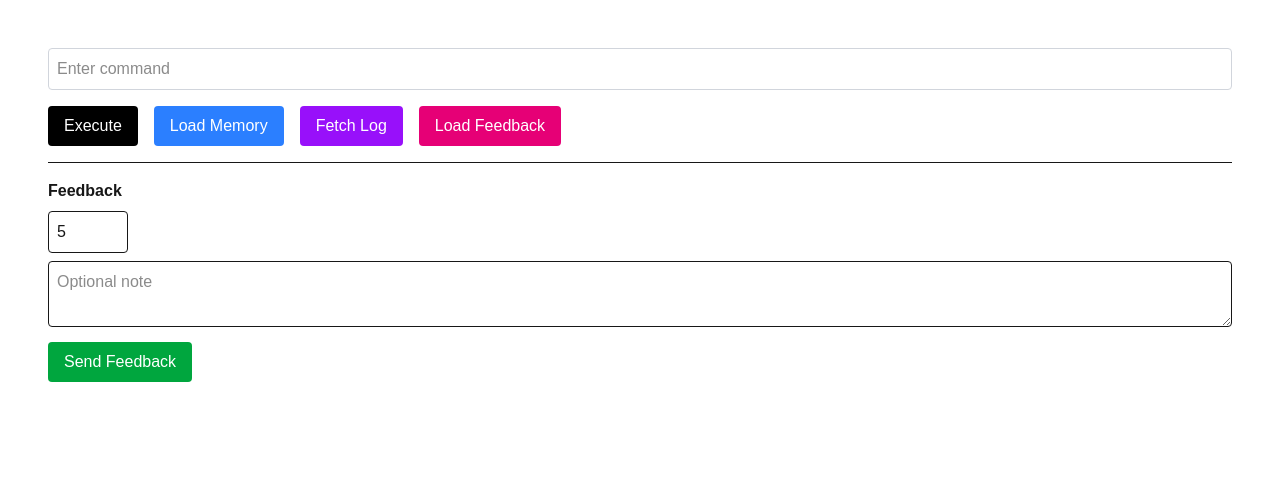
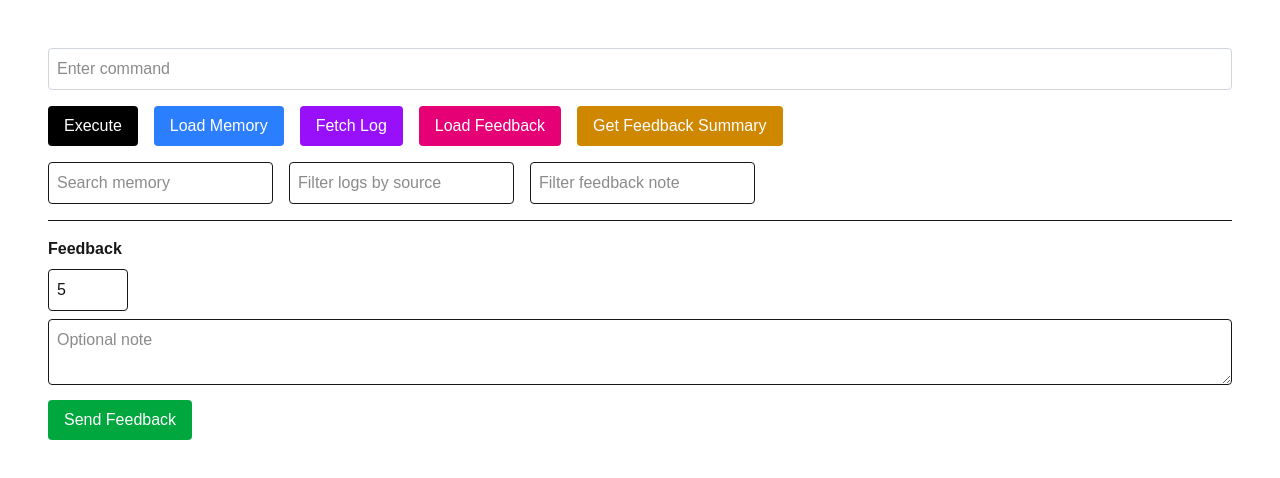
Before and after one commit to MastyBoy/vaultmind-ui, a Next.js app: page / in a window 1280 px wide. Shown: the top 478 px of the page. Built offline with nearby package versions, Linux system fonts and the light colour scheme.

Commit message:
Enhance: filters and summary fetch for feedback, logs, memory

```diff
--- a/src/components/CommandInput.tsx
+++ b/src/components/CommandInput.tsx
@@ -29,8 +29,14 @@ export default function CommandInput() {
   const [memory, setMemory] = useState<MemoryEntry[]>([]);
   const [logs, setLogs] = useState<LogEntry[]>([]);
   const [feedback, setFeedback] = useState<FeedbackEntry[]>([]);
+  const [summary, setSummary] = useState<any>(null);
+
   const [rating, setRating] = useState<number>(5);
   const [note, setNote] = useState<string>("");
+
+  const [searchMemory, setSearchMemory] = useState("");
+  const [logSource, setLogSource] = useState("");
+  const [feedbackFilterNote, setFeedbackFilterNote] = useState("");
 
   const API = "https://vaultmind-backend.onrender.com";
 
@@ -45,21 +51,41 @@ export default function CommandInput() {
   };
 
   const fetchMemory = async () => {
-    const res = await fetch(`${API}/memory`);
+    const params = new URLSearchParams({
+      limit: "100",
+      offset: "0",
+      search: searchMemory,
+    });
+    const res = await fetch(`${API}/memory?${params}`);
     const data = await res.json();
     setMemory(data);
   };
 
   const fetchLog = async () => {
-    const res = await fetch(`${API}/log`);
+    const params = new URLSearchParams({
+      limit: "100",
+      offset: "0",
+    });
+    if (logSource) params.append("source", logSource);
+    const res = await fetch(`${API}/log?${params}`);
     const data = await res.json();
     setLogs(data);
   };
 
   const fetchFeedback = async () => {
-    const res = await fetch(`${API}/feedback`);
+    const params = new URLSearchParams({
+      limit: "100",
+    });
+    if (feedbackFilterNote) params.append("note_contains", feedbackFilterNote);
+    const res = await fetch(`${API}/feedback?${params}`);
     const data = await res.json();
     setFeedback(data);
+  };
+
+  const fetchFeedbackSummary = async () => {
+    const res = await fetch(`${API}/feedback_summary`);
+    const data = await res.json();
+    setSummary(data);
   };
 
   const sendFeedback = async () => {
@@ -101,6 +127,30 @@ export default function CommandInput() {
         <button className="bg-pink-600 text-white px-4 py-2 rounded" onClick={fetchFeedback}>
           Load Feedback
         </button>
+        <button className="bg-yellow-600 text-white px-4 py-2 rounded" onClick={fetchFeedbackSummary}>
+          Get Feedback Summary
+        </button>
+      </div>
+
+      <div className="flex gap-4 flex-wrap">
+        <input
+          className="p-2 border rounded"
+          placeholder="Search memory"
+          value={searchMemory}
+          onChange={(e) => setSearchMemory(e.target.value)}
+        />
+        <input
+          className="p-2 border rounded"
+          placeholder="Filter logs by source"
+          value={logSource}
+          onChange={(e) => setLogSource(e.target.value)}
+        />
+        <input
+          className="p-2 border rounded"
+          placeholder="Filter feedback note"
+          value={feedbackFilterNote}
+          onChange={(e) => setFeedbackFilterNote(e.target.value)}
+        />
       </div>
 
       {output && (
@@ -153,6 +203,13 @@ export default function CommandInput() {
           <pre className="text-sm whitespace-pre-wrap">{JSON.stringify(feedback, null, 2)}</pre>
         </div>
       )}
+
+      {summary && (
+        <div className="bg-yellow-100 border p-4 rounded text-sm">
+          <h3 className="font-bold mb-1">Feedback Summary</h3>
+          <pre>{JSON.stringify(summary, null, 2)}</pre>
+        </div>
+      )}
     </div>
   );
 }
```
